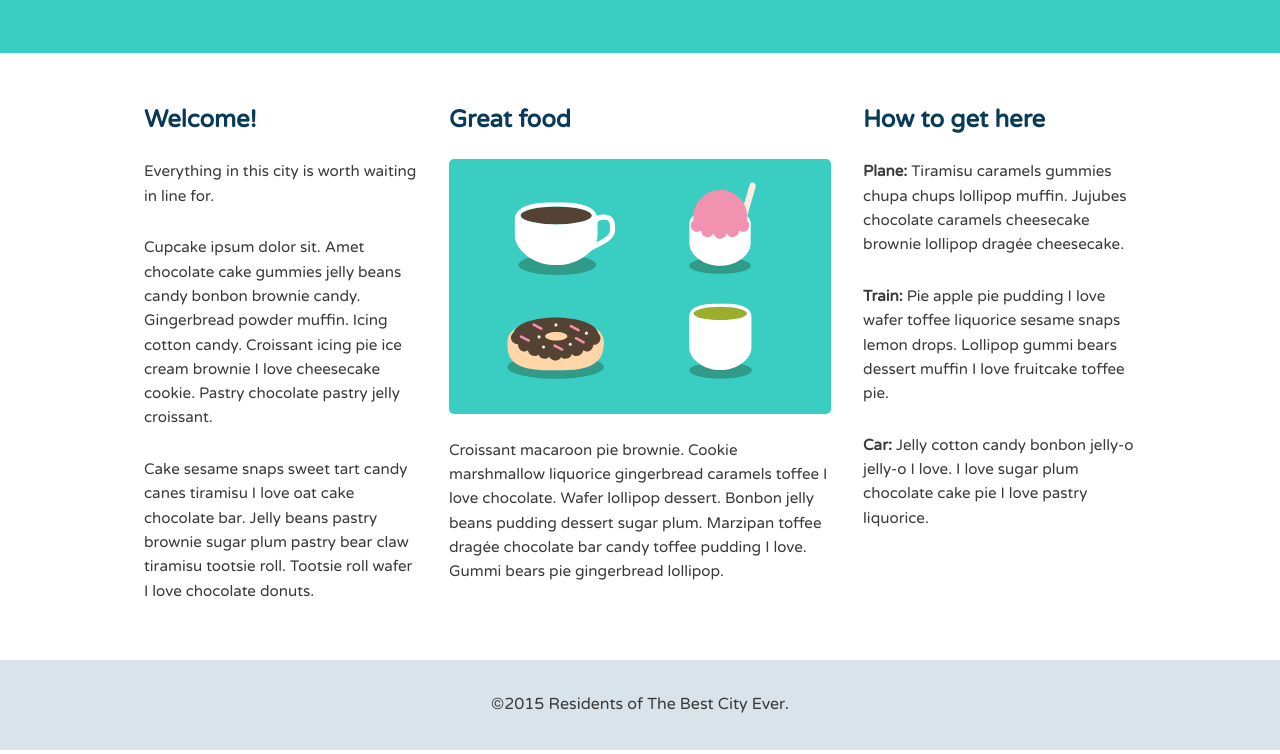
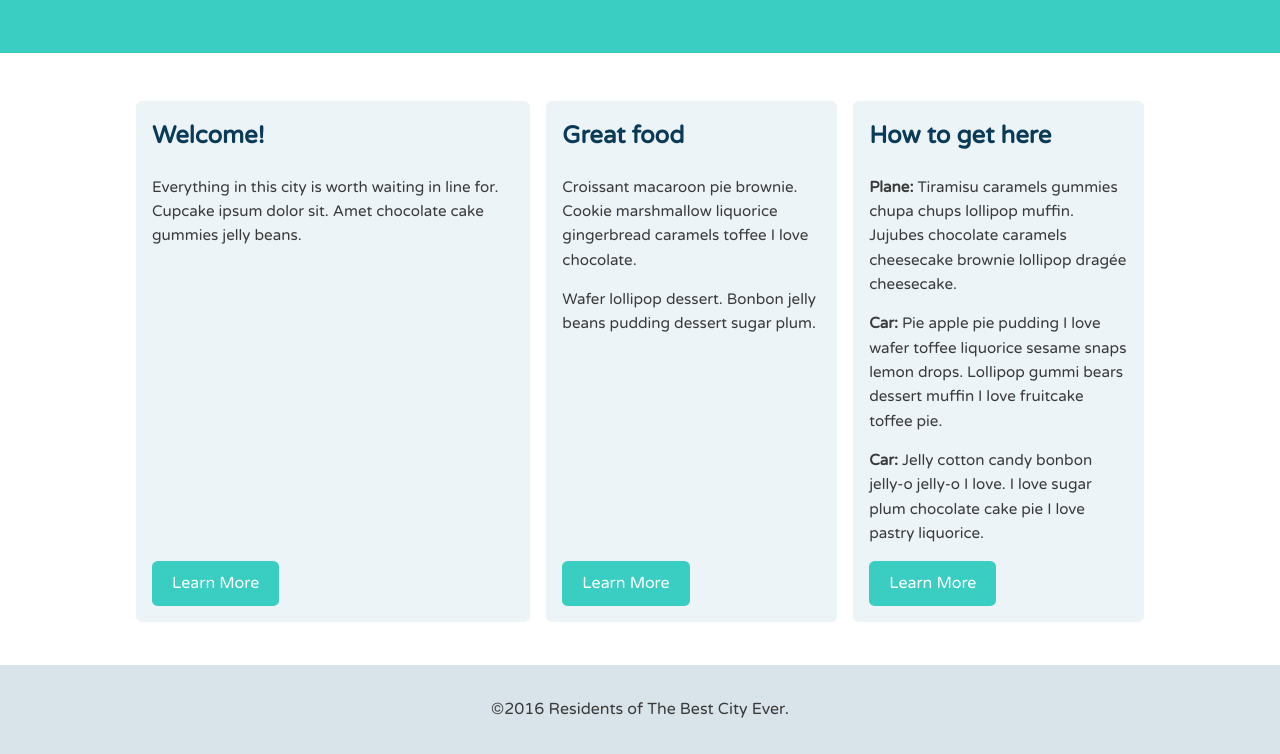
Before and after one commit to NickRiddell/css_play, a plain HTML site: page flexbox_site/index.html in a window 1280 px wide. Shown: the part 427-1181 px from the top of the page. Drawn offline with Linux system fonts and the light colour scheme.

Commit message:
Aligning Items to the Bottom of a Column

```diff
--- a/flexbox_site/css/base.css
+++ b/flexbox_site/css/base.css
@@ -18,7 +18,7 @@ ul {
 }
 p {
 	font-size: .95em;
-	margin-bottom: 1.8em;
+	margin: 0 0 1em 0;
 }
 h2,
 h3,
@@ -27,7 +27,7 @@ a {
 }
 h2,
 h3 {
-	margin-top: 0;
+	margin: 0 0 .8em 0;
 }
 a {
 	text-decoration: none;
@@ -81,8 +81,10 @@ img {
 	margin-bottom: 48px;
 }
 .col {
-	padding-right: 1em;
-	padding-left: 1em;
+	padding: 1em;
+	background: #edf4f7;
+	border-radius: .35em;
+	margin: 0 .5em .8em;
 }
 .main-footer {
 	background: #d9e4ea;
@@ -100,6 +102,13 @@ img {
 }
 .feat-img {
 	border-radius: 5px;
+}
+.button {
+	color: #fff;
+	text-align: center;
+	padding: .625em 1.25em;
+	background: #3acec2;
+	border-radius: .35em;
 }
 
 /* =================================
--- a/flexbox_site/css/flexbox.css
+++ b/flexbox_site/css/flexbox.css
@@ -6,7 +6,8 @@
 
     .main-header,
     .main-nav,
-    .row {
+    .row,
+    .col {
         display: flex;
     }
 
@@ -16,15 +17,13 @@
     }
 
     .col {
-        flex: 1 50%;
+        flex: 1;
+        flex-direction: column;
     }
 
-    .row {
-        flex-wrap: wrap;
-    }
-
-    .secondary {
-        order: -1;
+    .button {
+        margin-top: auto;
+        align-self: flex-start;
     }
 
 }
--- a/flexbox_site/index.html
+++ b/flexbox_site/index.html
@@ -27,28 +27,29 @@
 
 	<div class="row">
 		<div class="primary col">
-			<h2>Great food</h2>
-			<img class="feat-img" src="img/treats.svg" alt="Drinks and eats">
-			<p>Croissant macaroon pie brownie. Cookie marshmallow liquorice gingerbread caramels toffee I love chocolate. Wafer lollipop dessert. Bonbon jelly beans pudding dessert sugar plum. Marzipan toffee drag&#233;e chocolate bar candy toffee pudding I love. Gummi bears pie gingerbread lollipop.</p>
+			<h2>Welcome!</h2>
+			<p>Everything in this city is worth waiting in line for. Cupcake ipsum dolor sit. Amet chocolate cake gummies jelly beans.</p>
+			<a class="button" href="#">Learn More</a>
 		</div><!--/.primary-->
 
 		<div class="secondary col">
-			<h2>Welcome!</h2>
-			<p>Everything in this city is worth waiting in line for.</p>
-			<p>Cupcake ipsum dolor sit. Amet chocolate cake gummies jelly beans candy bonbon brownie candy. Gingerbread powder muffin. Icing cotton candy. Croissant icing pie ice cream brownie I love cheesecake cookie. Pastry chocolate pastry jelly croissant.</p>
-			<p>Cake sesame snaps sweet tart candy canes tiramisu I love oat cake chocolate bar. Jelly beans pastry brownie sugar plum pastry bear claw tiramisu tootsie roll. Tootsie roll wafer I love chocolate donuts.</p>
+			<h2>Great food</h2>
+			<p>Croissant macaroon pie brownie. Cookie marshmallow liquorice gingerbread caramels toffee I love chocolate.</p>
+			<p>Wafer lollipop dessert. Bonbon jelly beans pudding dessert sugar plum.</p>
+			<a class="button" href="#">Learn More</a>
 		</div><!--/.secondary-->
 
 		<div class="tertiary col">
 			<h2>How to get here</h2>
 			<p><strong>Plane: </strong>Tiramisu caramels gummies chupa chups lollipop muffin. Jujubes chocolate caramels cheesecake brownie lollipop drag&#233;e cheesecake.</p>
-			<p><strong>Train: </strong>Pie apple pie pudding I love wafer toffee liquorice sesame snaps lemon drops. Lollipop gummi bears dessert muffin I love fruitcake toffee pie.</p>
+			<p><strong>Car: </strong>Pie apple pie pudding I love wafer toffee liquorice sesame snaps lemon drops. Lollipop gummi bears dessert muffin I love fruitcake toffee pie.</p>
 			<p><strong>Car: </strong>Jelly cotton candy bonbon jelly-o jelly-o I love. I love sugar plum chocolate cake pie I love pastry liquorice.</p>
+			<a class="button" href="#">Learn More</a>
 		</div><!--/.tertiary-->
 	</div>
 
 	<footer class="main-footer">
-		<span>&copy;2015 Residents of The Best City Ever.</span>
+		<span>&copy;2016 Residents of The Best City Ever.</span>
 	</footer>
 
 </body>
```
